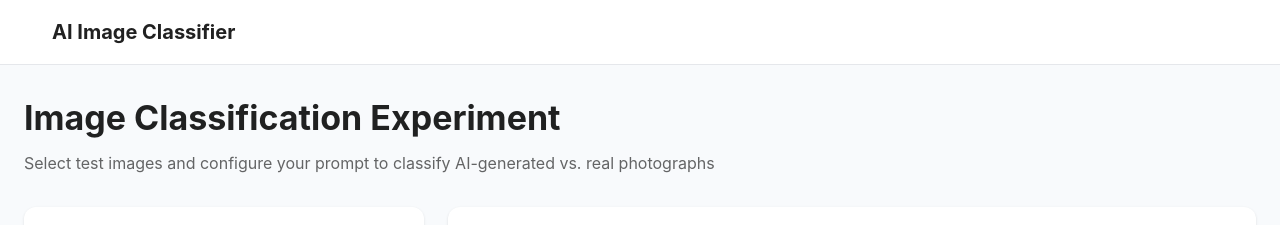
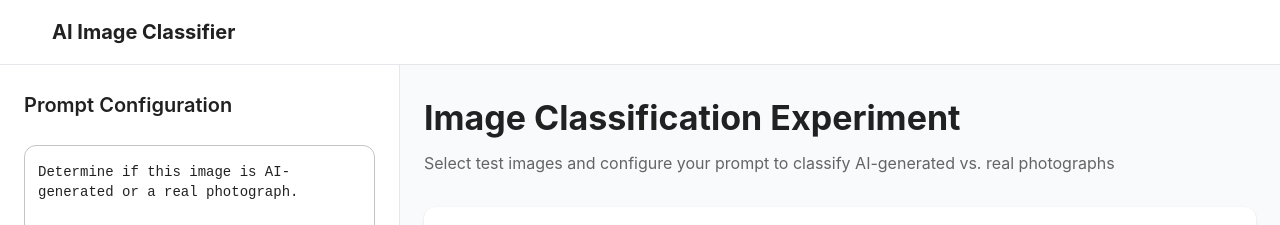
Before and after one commit to ML72/AI-Image-Classifier-Playground, a React (Vite) app: page / in a window 1280 px wide. Shown: the top 225 px of the page. Built offline with nearby package versions, Linux system fonts and the light colour scheme; some icons are missing.

Commit message:
Better layout

```diff
--- a/src/App.tsx
+++ b/src/App.tsx
@@ -224,9 +224,9 @@ function App() {
   return (
     <ThemeProvider theme={theme}>
       <CssBaseline />
-      <Box sx={{ minHeight: '100vh', bgcolor: 'background.default' }}>
+      <Box sx={{ display: 'flex', flexDirection: 'column', height: '100vh', bgcolor: 'background.default' }}>
         {/* Header */}
-        <AppBar position="static" elevation={0} sx={{ bgcolor: 'white', borderBottom: '1px solid #e5e7eb' }}>
+        <AppBar position="static" elevation={0} sx={{ bgcolor: 'white', borderBottom: '1px solid #e5e7eb', flexShrink: 0 }}>
           <Toolbar sx={{ py: 1 }}>
             <Box sx={{ display: 'flex', alignItems: 'center', gap: 1.5 }}>
               <ImageIcon sx={{ fontSize: 28, color: 'primary.main' }} />
@@ -237,21 +237,36 @@ function App() {
           </Toolbar>
         </AppBar>
 
-        <Container maxWidth="xl" sx={{ py: 4 }}>
-          {/* Page Title */}
-          <Box sx={{ mb: 4 }}>
-            <Typography variant="h4" gutterBottom>
-              Image Classification Experiment
-            </Typography>
-            <Typography variant="body1" color="text.secondary">
-              Select test images and configure your prompt to classify AI-generated vs. real photographs
-            </Typography>
-          </Box>
-
-          <Box sx={{ display: 'flex', gap: 3, flexDirection: { xs: 'column', lg: 'row' } }}>
+        <Box sx={{ display: 'flex', flex: 1, overflow: 'hidden' }}>
           {/* Left Panel - Prompt Editor */}
-            <Box sx={{ flex: '0 0 400px', minWidth: 0 }}>
-              <Card sx={{ p: 3, position: 'sticky', top: 20 }}>
+          <Box sx={{
+            width: 400,
+            flexShrink: 0,
+            borderRight: '1px solid #e5e7eb',
+            bgcolor: 'white',
+            display: 'flex',
+            flexDirection: 'column',
+            overflow: 'hidden',
+          }}>
+            <Box sx={{
+              flex: 1,
+              overflowY: 'auto',
+              overflowX: 'hidden',
+              p: 3,
+              '&::-webkit-scrollbar': {
+                width: '8px',
+              },
+              '&::-webkit-scrollbar-track': {
+                background: 'transparent',
+              },
+              '&::-webkit-scrollbar-thumb': {
+                background: '#cbd5e1',
+                borderRadius: '10px',
+                '&:hover': {
+                  background: '#94a3b8',
+                },
+              },
+            }}>
               <Typography variant="h6" gutterBottom sx={{ mb: 3 }}>
                 Prompt Configuration
               </Typography>
@@ -475,11 +490,22 @@ function App() {
                     </Card>
                   )}
                 </Stack>
-              </Card>
+              </Box>
             </Box>
 
             {/* Right Panel - Image Gallery */}
-            <Box sx={{ flex: 1, minWidth: 0 }}>
+            <Box sx={{ flex: 1, overflowY: 'auto', bgcolor: 'background.default' }}>
+              <Container maxWidth="xl" sx={{ py: 4 }}>
+                {/* Page Title */}
+                <Box sx={{ mb: 4 }}>
+                  <Typography variant="h4" gutterBottom>
+                    Image Classification Experiment
+                  </Typography>
+                  <Typography variant="body1" color="text.secondary">
+                    Select test images and configure your prompt to classify AI-generated vs. real photographs
+                  </Typography>
+                </Box>
+
                 <Card sx={{ p: 3, mb: 3 }}>
                 <Stack direction="row" spacing={2} alignItems="center" justifyContent="space-between" flexWrap="wrap">
                   <Stack direction="row" spacing={1}>
@@ -616,9 +642,9 @@ function App() {
                   </Card>
                 ))}
               </Box>
+              </Container>
             </Box>
           </Box>
-        </Container>
 
         {/* API Key Dialog */}
         <Dialog
```
Lines whose indentation alone changed are shown as unchanged.
